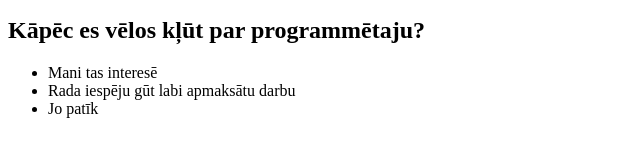
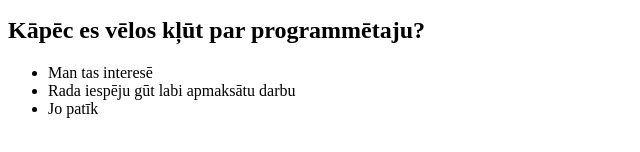
Before and after one commit to Krigers08/WEB-1k-PD-22112024, a plain HTML site: page WEB-1k-PD-22112024/about.html in a window 1280 px wide. Shown: the part 166-318 px from the top of the page, 0-640 px from the left. Drawn offline with Linux system fonts and the light colour scheme.

Commit message:
Update about.html

```diff
--- a/WEB-1k-PD-22112024/about.html
+++ b/WEB-1k-PD-22112024/about.html
@@ -16,7 +16,7 @@
     </p>
     <h2>Kāpēc es vēlos kļūt par programmētaju?</h2>
     <ul>
-        <li>Mani tas interesē</li>
+        <li>Man tas interesē</li>
         <li>Rada iespēju gūt labi apmaksātu darbu</li>
         <li>Jo patīk</li>
     </ul>
```
